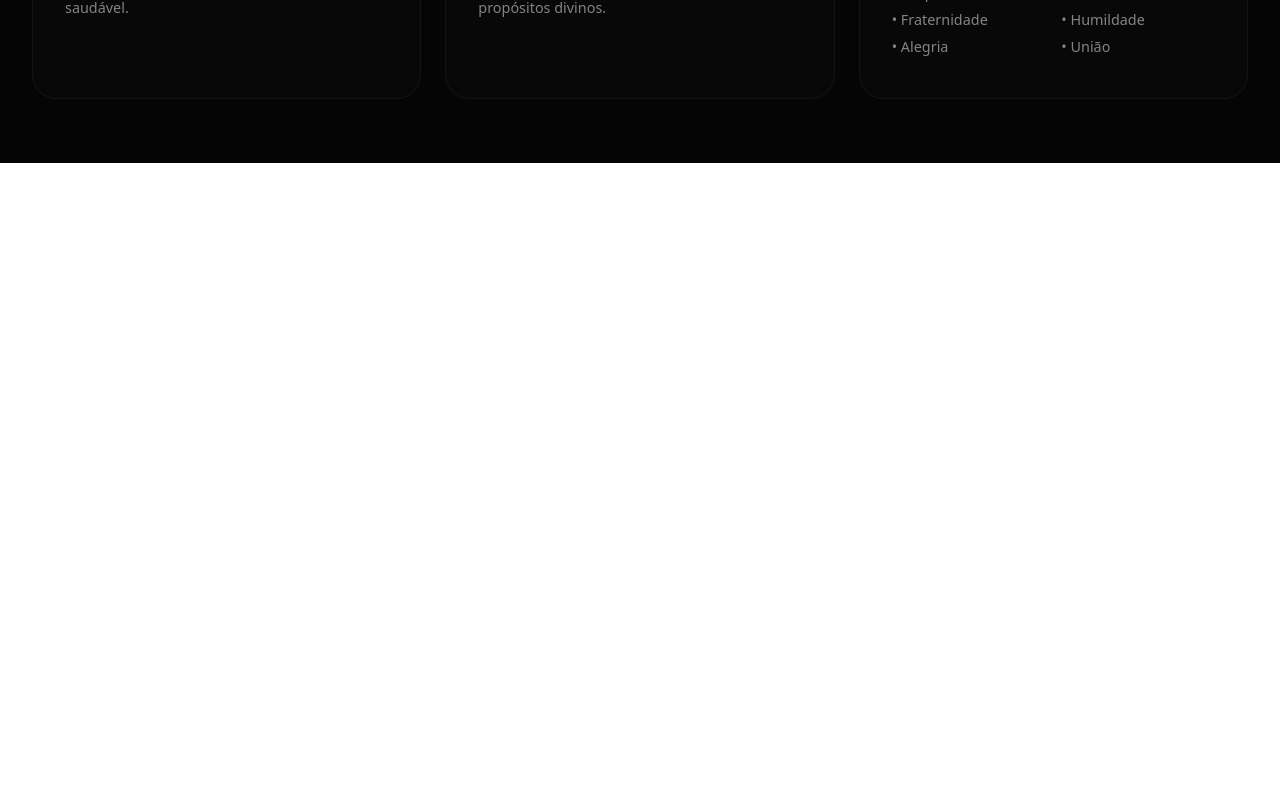
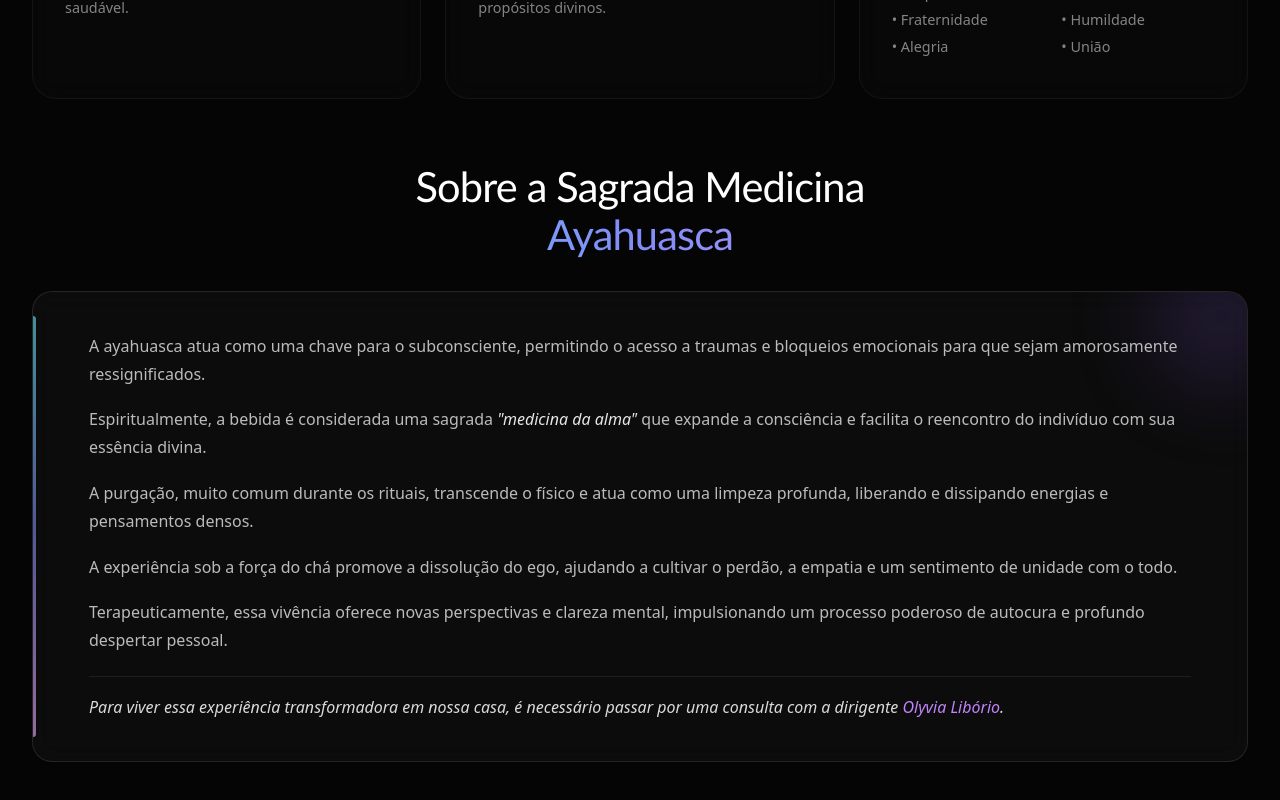
Before and after one commit to LeandroAcipreste/site-universo-de-lluz, a React (Vite) app: page /meet-us in a window 1280 px wide. Shown: the part 1264-2064 px from the top of the page. Before the commit the page ends 1427 px from the top, so only its background shows below. Built offline with nearby package versions, Linux system fonts and the light colour scheme; a web font is replaced by a local one.

Commit message:
finalização da página conheça o ul

```diff
--- a/src/pages/meetUs/meetUs.css
+++ b/src/pages/meetUs/meetUs.css
@@ -326,3 +326,78 @@
     opacity: 0;
     transform: translateY(40px);
 }
+
+/* ── SEÇÃO AYAHUASCA ── */
+.meetus-ayahuasca {
+    margin-top: 4rem;
+    padding-bottom: 4rem;
+}
+
+.meetus-ayahuasca-title {
+    font-size: clamp(1.6rem, 4vw, 2.6rem);
+    font-weight: 300;
+    letter-spacing: -0.02em;
+    line-height: 1.15;
+    color: white;
+    text-align: center;
+    margin-bottom: 2rem;
+    font-family: 'Optima', 'Zapf Humanist', 'Tenor Sans', sans-serif;
+}
+
+.meetus-ayahuasca-card {
+    position: relative;
+    overflow: hidden;
+    border-radius: 20px;
+    border: 1px solid rgba(255, 255, 255, 0.1);
+    background: rgba(255, 255, 255, 0.03);
+    backdrop-filter: blur(12px);
+    padding: 2rem 2.5rem;
+}
+
+@media (min-width: 768px) {
+    .meetus-ayahuasca-card {
+        padding: 2.5rem 3.5rem;
+    }
+}
+
+.meetus-ayahuasca-body {
+    display: flex;
+    flex-direction: column;
+    gap: 1.1rem;
+    position: relative;
+    z-index: 1;
+}
+
+.meetus-ayahuasca-body p {
+    font-size: clamp(0.88rem, 1.5vw + 0.3rem, 1rem);
+    line-height: 1.75;
+    color: rgba(255, 255, 255, 0.72);
+    font-weight: 300;
+}
+
+.meetus-ayahuasca-body em {
+    color: rgba(255, 255, 255, 0.9);
+    font-style: italic;
+}
+
+/* Linha decorativa à esquerda no card */
+.meetus-ayahuasca-card::before {
+    content: '';
+    position: absolute;
+    left: 0;
+    top: 1.5rem;
+    bottom: 1.5rem;
+    width: 3px;
+    background: linear-gradient(to bottom, #67e8f9, #818cf8, #f0abfc);
+    border-radius: 0 3px 3px 0;
+    opacity: 0.6;
+}
+
+/* Parágrafo CTA — destaque sutil no encerramento */
+.meetus-ayahuasca-cta {
+    border-top: 1px solid rgba(255, 255, 255, 0.08);
+    padding-top: 1rem;
+    margin-top: 0.25rem;
+    color: rgba(255, 255, 255, 0.85) !important;
+    font-style: italic;
+}
--- a/src/pages/meetUs/meetUs.tsx
+++ b/src/pages/meetUs/meetUs.tsx
@@ -299,6 +299,39 @@ export default function MeetUs() {
               </ul>
             </div>
           </div>
+
+          {/* ── SEÇÃO AYAHUASCA ── */}
+          <div className="meetus-ayahuasca meetus-anim">
+            <h2 className="meetus-ayahuasca-title">
+              Sobre a Sagrada Medicina{" "}
+              <span className="meetus-title-gradient">Ayahuasca</span>
+            </h2>
+
+            <div className="meetus-ayahuasca-card">
+              <div className="meetus-card-glow" />
+              <div className="meetus-ayahuasca-body">
+                <p>
+                  A ayahuasca atua como uma chave para o subconsciente, permitindo o acesso a traumas e bloqueios emocionais para que sejam amorosamente ressignificados.
+                </p>
+                <p>
+                  Espiritualmente, a bebida é considerada uma sagrada <em>"medicina da alma"</em> que expande a consciência e facilita o reencontro do indivíduo com sua essência divina.
+                </p>
+                <p>
+                  A purgação, muito comum durante os rituais, transcende o físico e atua como uma limpeza profunda, liberando e dissipando energias e pensamentos densos.
+                </p>
+                <p>
+                  A experiência sob a força do chá promove a dissolução do ego, ajudando a cultivar o perdão, a empatia e um sentimento de unidade com o todo.
+                </p>
+                <p>
+                  Terapeuticamente, essa vivência oferece novas perspectivas e clareza mental, impulsionando um processo poderoso de autocura e profundo despertar pessoal.
+                </p>
+                <p className="meetus-ayahuasca-cta">
+                  Para viver essa experiência transformadora em nossa casa, é necessário passar por uma consulta com a dirigente{" "}
+                  <a href="https://www.instagram.com/olyvialiborio/" target="_blank" rel="noopener noreferrer" className="meetus-ig-link">Olyvia Libório</a>.
+                </p>
+              </div>
+            </div>
+          </div>
         </div>
       </div>
     </main>
```
